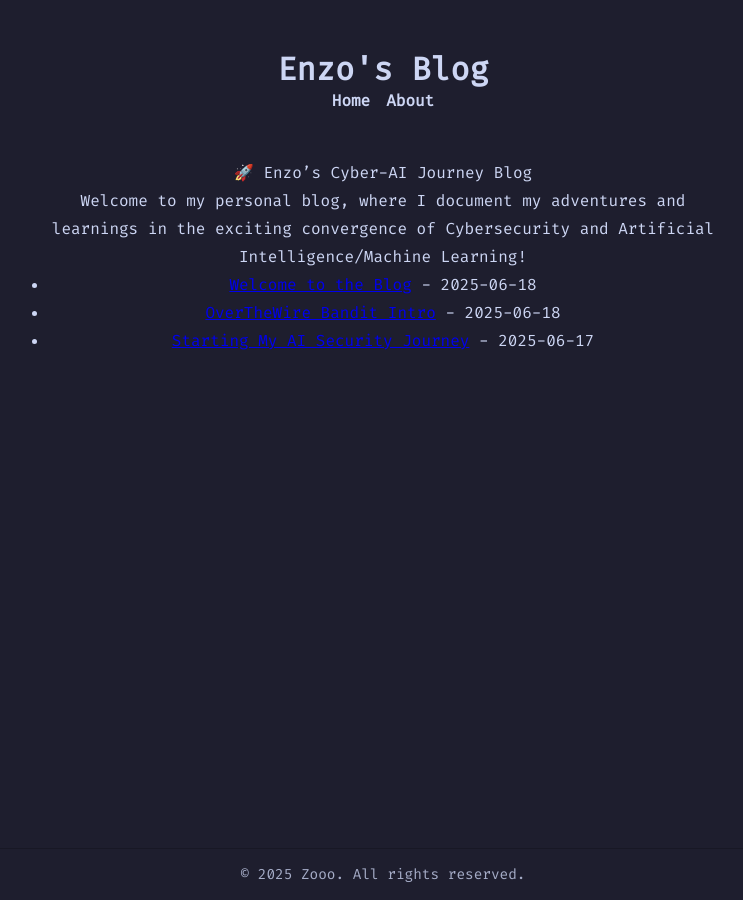
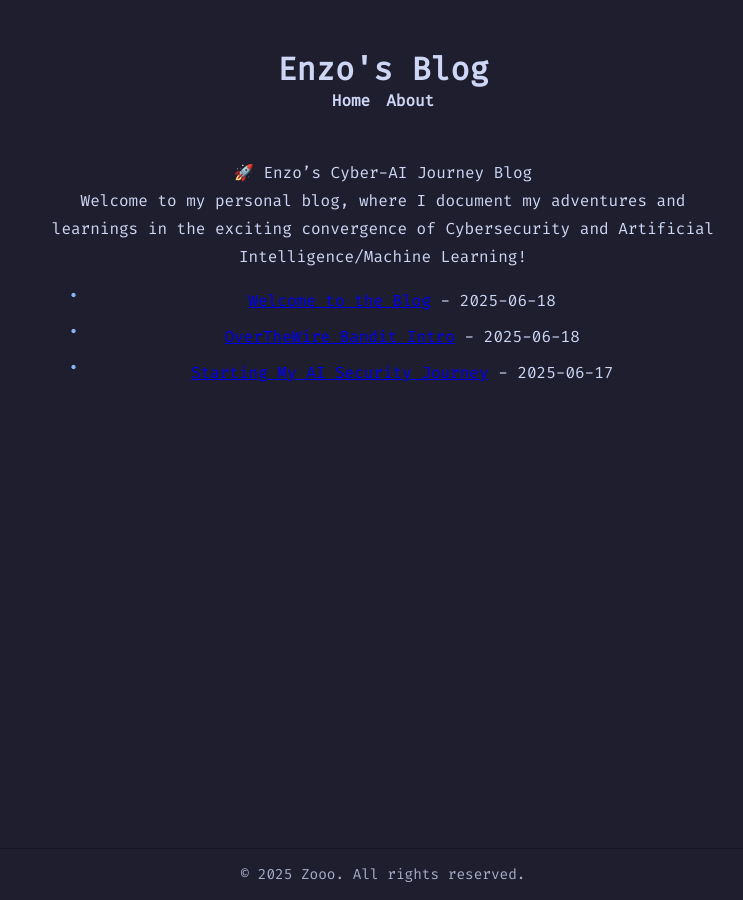
Before and after one commit to Enzo1612/Enzo1612.github.io, a Jekyll site: the page built from README.md, in a window 1280 px wide. Shown: the whole page, without its empty margins (257-1000 px from the left). Built offline with Jekyll 4.4.1, drawn with Linux system fonts in a browser that asks for light colours; our own code applies the rules of GitHub Pages for plain Markdown files.

```diff
--- a/assets/css/main.css
+++ b/assets/css/main.css
@@ -120,3 +120,27 @@ footer {
     padding: 1rem;
   }
 }
+
+/* 💠 Stylish Bullet Points */
+ul {
+  list-style: none;
+  padding-left: 1.2rem;
+  margin: 1rem 0;
+}
+
+ul li {
+  position: relative;
+  margin: 0.5rem 0;
+  padding-left: 1.2rem;
+  color: var(--text);
+}
+
+ul li::before {
+  content: "•";
+  position: absolute;
+  left: 0;
+  top: 0;
+  color: var(--accent);
+  font-size: 1.1rem;
+  line-height: 1;
+}
```
